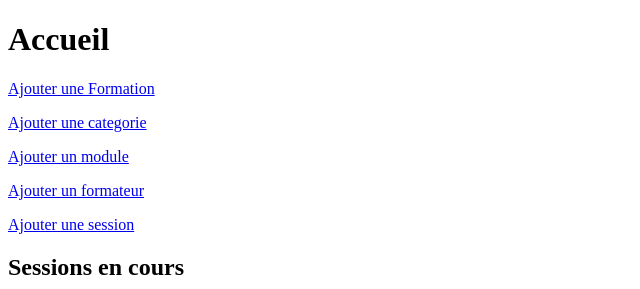
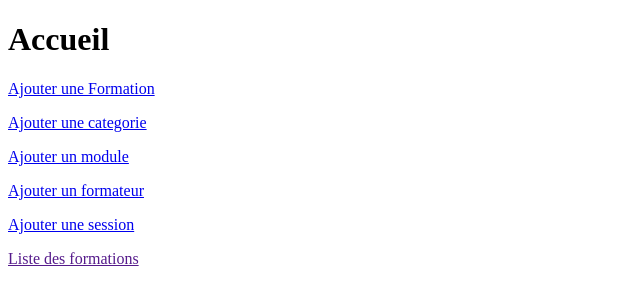
Before and after one commit to mayados/ProjetSessionsSymf, a Symfony app: template templates/session/index.html.twig in a window 1280 px wide. Shown: the top 289 px of the page, without its empty margins (0-640 px from the left). Run offline with Twig, Linux system fonts and the light colour scheme; the template is opened without the code that fills it, so the values that code supplies are empty; some libraries are stand-ins or nearby versions.

Commit message:
add link liste des formations

```diff
--- a/templates/session/index.html.twig
+++ b/templates/session/index.html.twig
@@ -10,8 +10,8 @@
     <p><a href="{{ path('add_categorie') }}">Ajouter une categorie</a></p>
     <p><a href="{{ path('add_module') }}">Ajouter un module</a></p>
     <p><a href="{{ path('add_formateur') }}">Ajouter un formateur</a></p>
-
     <a href="{{ path('add_session') }}">Ajouter une session</a>
+    <p><a href="">Liste des formations</a></p>
 
     <h2>Sessions en cours</h2>
 
```
